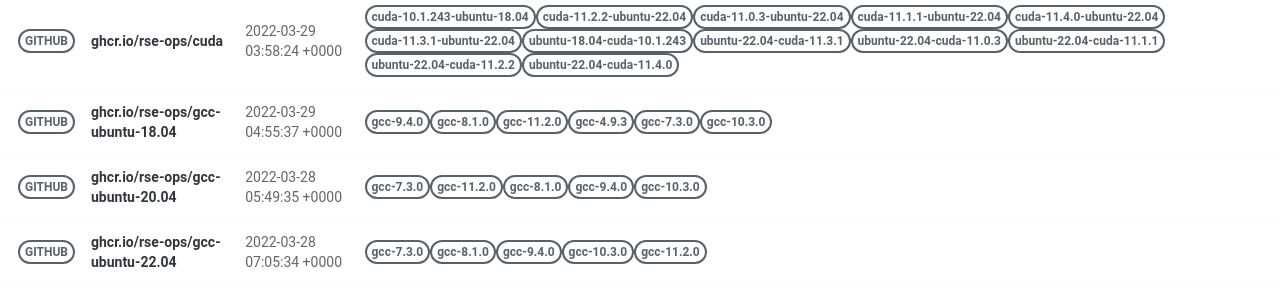
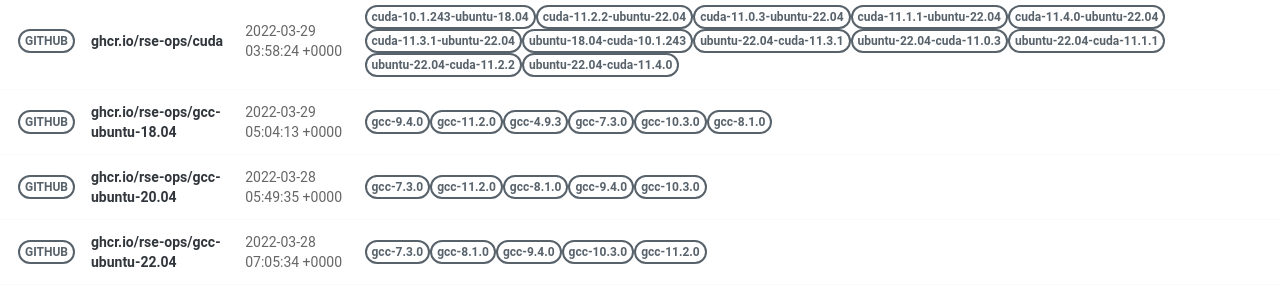
Before and after one commit to rse-ops/docker-images, a Jekyll site: the page built from pages/index.md, in a window 1280 px wide. Shown: the part 502-801 px from the top of the page. Built offline with Jekyll 4.4.1, drawn with Linux system fonts in a browser that asks for light colours; nearby versions of some CDN libraries.

Commit message:
Automated push to update library 2022-03-29

```diff
--- a/_library/ghcr.io-rse-ops-gcc-ubuntu-18.04.md
+++ b/_library/ghcr.io-rse-ops-gcc-ubuntu-18.04.md
@@ -1,7 +1,7 @@
 ---
 layout: container
 name: ghcr.io/rse-ops/gcc-ubuntu-18.04
-updated_at: 2022-03-29 04:55:37.101333
+updated_at: 2022-03-29 05:04:13.764362
 
 
 container_url: https://github.com/orgs/rse-ops/packages/container/package/gcc-ubuntu-18.04
```
Also changed, not shown: other parts of _library/ghcr.io-rse-ops-gcc-ubuntu-18.04.md (+3 -3 lines).
